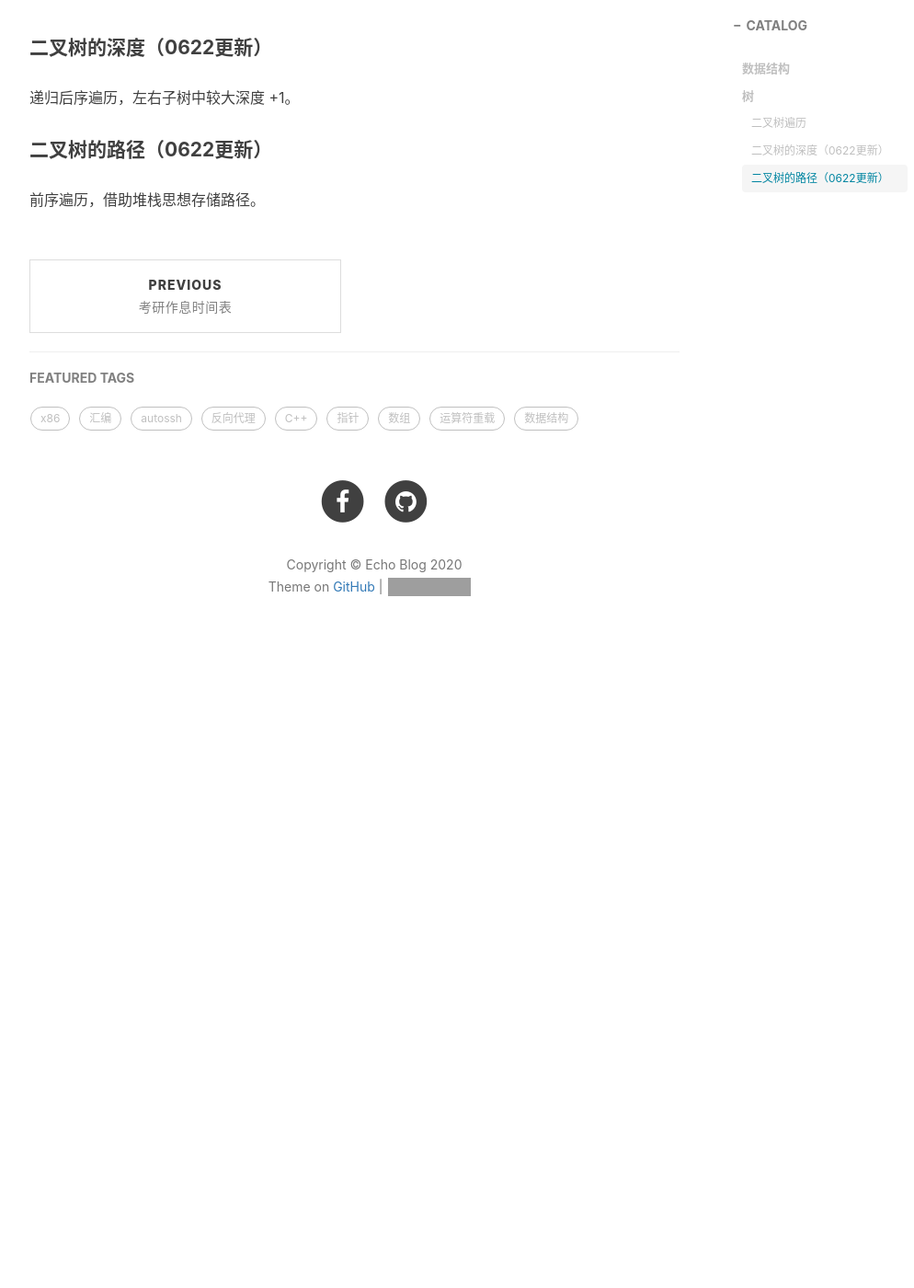
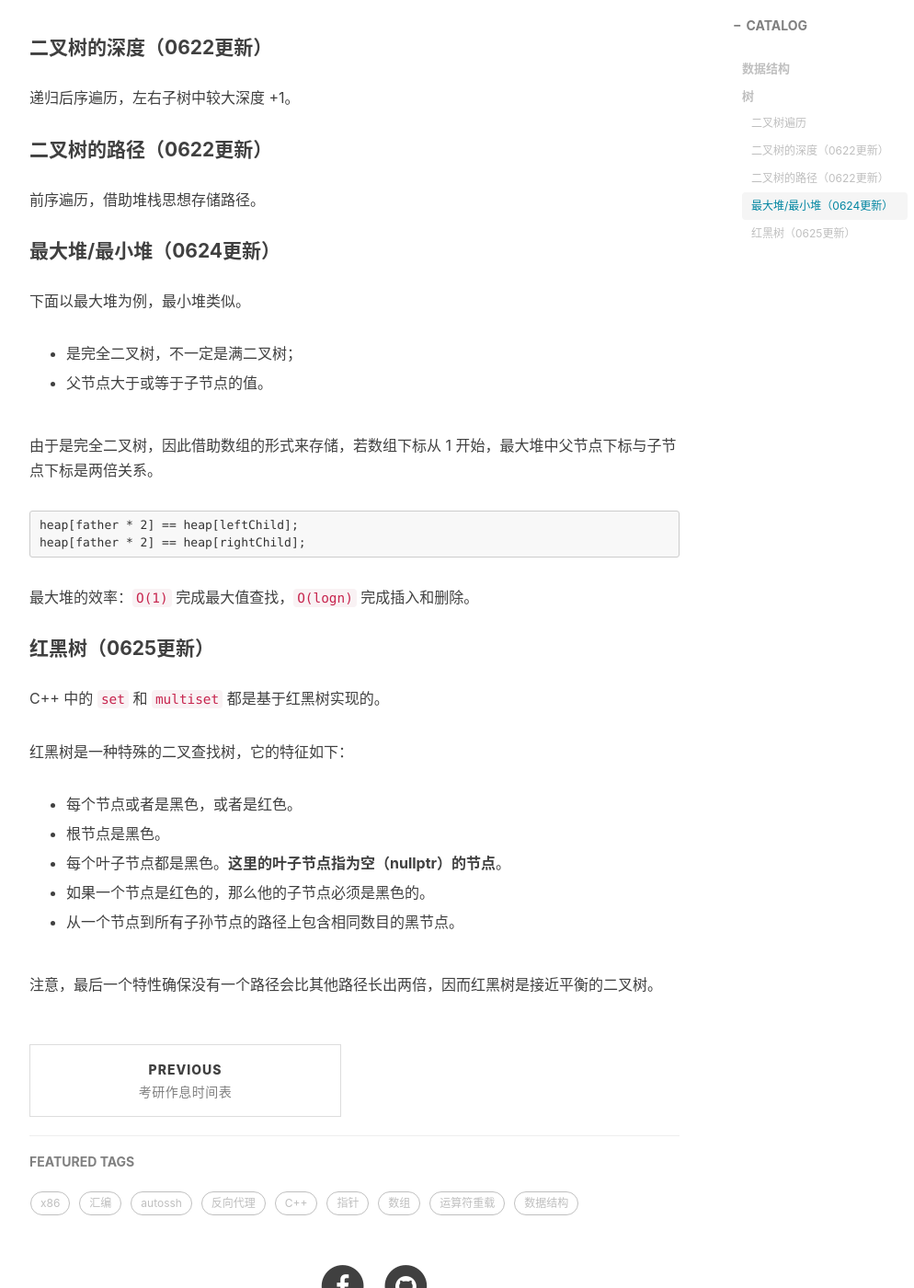
Before and after one commit to Echo-Ji/Echo-Ji.github.io, a Jekyll site: the page built from _posts/2020-06-19-数据结构之树.md, in a window 1280 px wide and 1400 px high, scrolled down 1641 px. Shown: the whole window at 92% size, without its empty margins (233-1227 px from the left). Built offline with Jekyll 4.4.1, drawn with Linux system fonts in a browser that asks for light colours; nearby versions of some CDN libraries; comment, search, counter and statistics services are not loaded; before the commit the page ends 2383 px from its top, so only the background shows below that; grey boxes are pictures that could not be loaded.

Commit message:
:hammer: tree update

````diff
--- a/_posts/2020-06-19-数据结构之树.md
+++ b/_posts/2020-06-19-数据结构之树.md
@@ -58,3 +58,38 @@ tags:
 #### 二叉树的路径（0622更新）
 
 前序遍历，借助堆栈思想存储路径。
+
+#### 最大堆/最小堆（0624更新）
+
+下面以最大堆为例，最小堆类似。
+
+* 是完全二叉树，不一定是满二叉树；
+
+* 父节点大于或等于子节点的值。
+
+由于是完全二叉树，因此借助数组的形式来存储，若数组下标从 1 开始，最大堆中父节点下标与子节点下标是两倍关系。
+
+```C++
+heap[father * 2] == heap[leftChild];
+heap[father * 2] == heap[rightChild];
+```
+
+最大堆的效率：`O(1)` 完成最大值查找，`O(logn)` 完成插入和删除。
+
+#### 红黑树（0625更新）
+
+C++ 中的 `set` 和 `multiset` 都是基于红黑树实现的。
+
+红黑树是一种特殊的二叉查找树，它的特征如下：
+
+* 每个节点或者是黑色，或者是红色。
+
+* 根节点是黑色。
+
+* 每个叶子节点都是黑色。**这里的叶子节点指为空（nullptr）的节点**。
+
+* 如果一个节点是红色的，那么他的子节点必须是黑色的。
+
+* 从一个节点到所有子孙节点的路径上包含相同数目的黑节点。
+
+注意，最后一个特性确保没有一个路径会比其他路径长出两倍，因而红黑树是接近平衡的二叉树。
````
